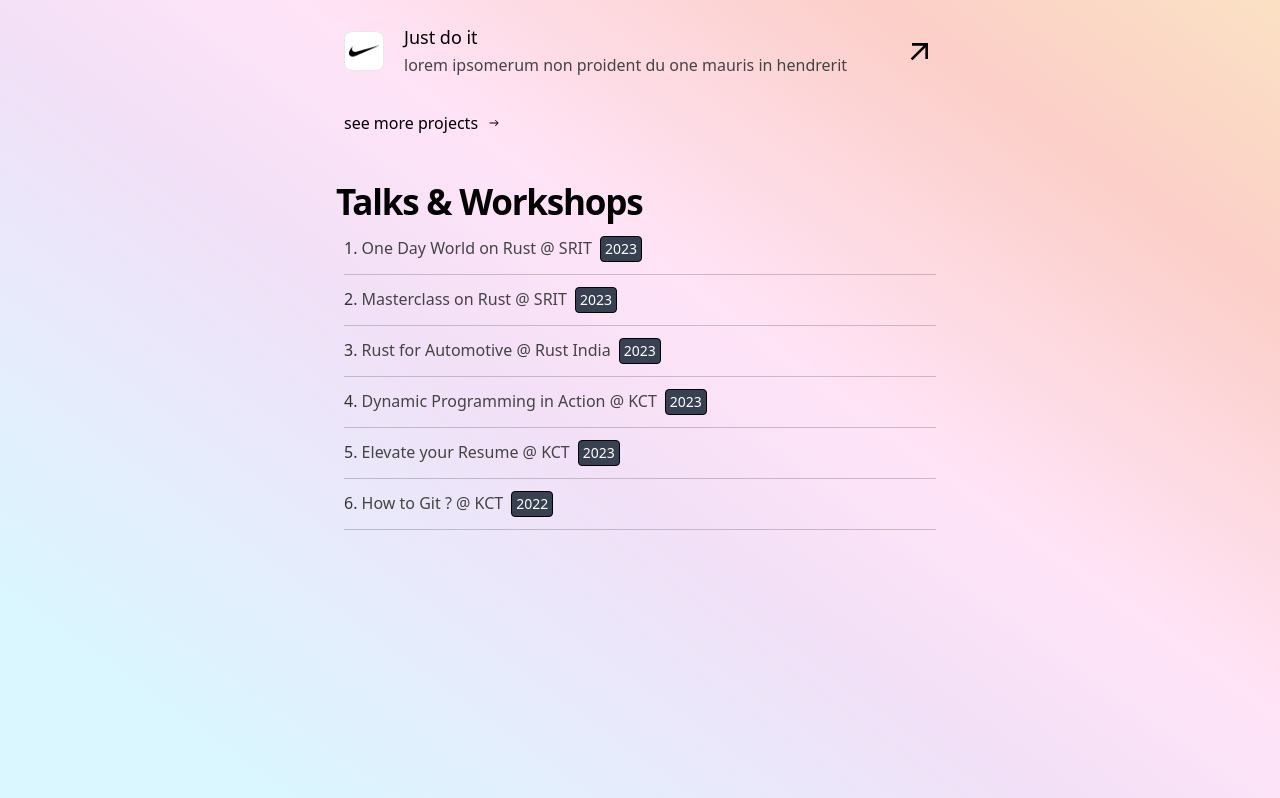
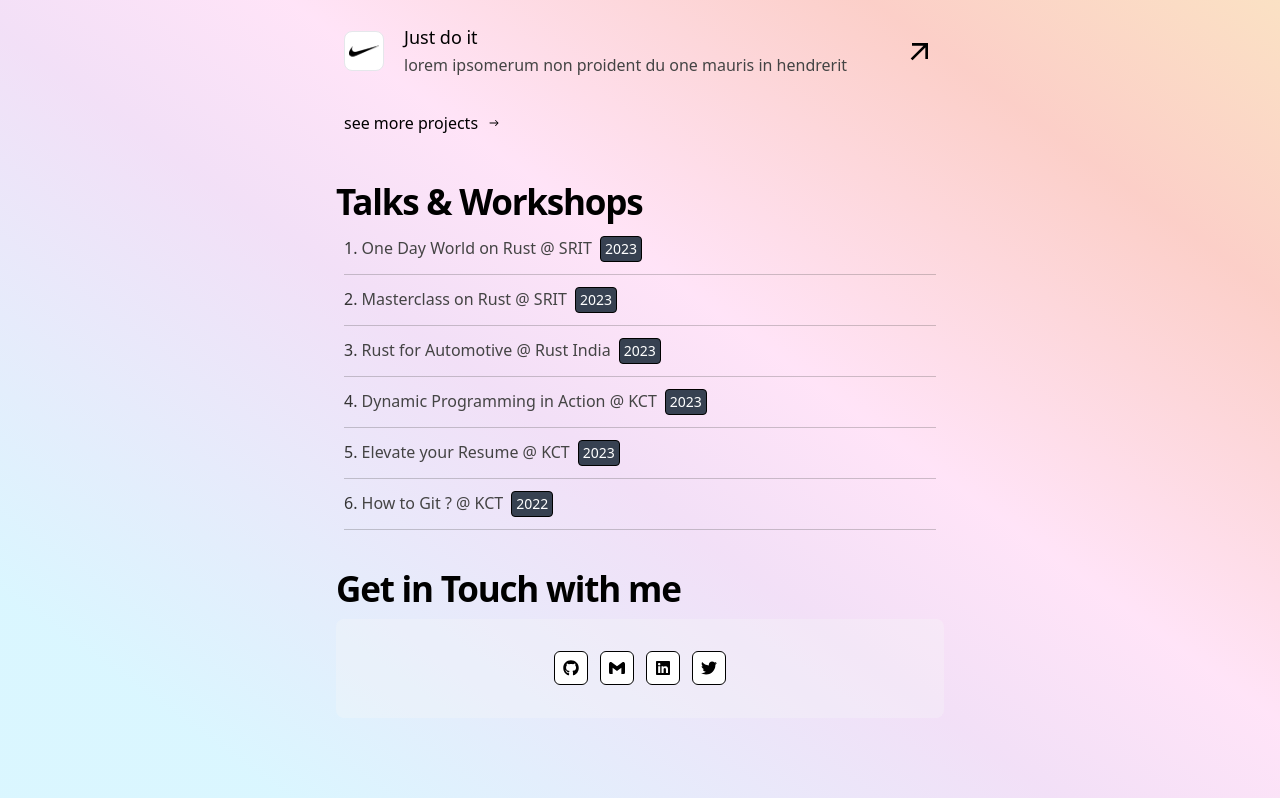
Before and after one commit to YeswanthRajakumarr/my-portfolio-2024, a Next.js app: page / in a window 1280 px wide. Shown: the part 526-1324 px from the top of the page. Built offline with nearby package versions, Linux system fonts and the light colour scheme.

Commit message:
add: contact section

```diff
--- /dev/null
+++ b/src/app/Contact.js
@@ -0,0 +1,48 @@
+import React from "react";
+import { FaGithub, FaLinkedin, FaTwitter } from "react-icons/fa";
+import { SiGmail } from "react-icons/si";
+
+export const Contact = () => {
+  return (
+    <div className="mt-10">
+      <h1 className="w-[410 px] text-black text-[35px] not-italic font-bold leading-[37px] tracking-[-1.2px]">
+        Get in Touch with me
+      </h1>
+      <div className=" bg-cus-tansperant rounded-lg  p-8 flex justify-center gap-3 mt-3">
+        <div>
+          <a href="https://github.com/YeswanthRajakumar" target="_blank">
+            <button className="bg-white p-1 border border-black border-solid rounded-md ">
+              <FaGithub className=" w-[24px] h-6 rounded-lg  p-1" />
+            </button>
+          </a>
+        </div>
+
+        <div>
+          <a target="_blank" href="mailto:yeswanthjayanthi@gmail.com">
+            <button className=" bg-white p-1 border border-black border-solid rounded-md ">
+              <SiGmail className=" w-[24px] h-6 rounded-lg  p-1" />
+            </button>
+          </a>
+        </div>
+
+        <div>
+          <a
+            target="_blank"
+            href="https://www.linkedin.com/in/yeswanthrajakumar/"
+          >
+            <button className="bg-white p-1 border border-black border-solid rounded-md ">
+              <FaLinkedin className=" w-[24px] h-6 rounded-lg  p-1" />
+            </button>
+          </a>
+        </div>
+
+        <div>
+          <a href="https://twitter.com/YeswanthRajaku3" target="_blank"></a>
+          <button className="bg-white p-1 border border-black border-solid rounded-md ">
+            <FaTwitter className=" w-[24px] h-6 rounded-lg  p-1" />
+          </button>
+        </div>
+      </div>
+    </div>
+  );
+};
--- a/src/app/layout.js
+++ b/src/app/layout.js
@@ -8,7 +8,7 @@ export default function RootLayout({ children }) {
   return (
     <html lang="en">
       <body>
-        <div className="w-full max-w-3xl px-4 pt-4 mx-auto lg:px-20 md:pt-10 ">
+        <div className="w-full h-auto max-w-3xl px-4 pt-4 mx-auto lg:px-20 md:pt-10 ">
           {children}
         </div>
       </body>
--- a/src/app/page.js
+++ b/src/app/page.js
@@ -3,7 +3,7 @@ import { NavBar } from "./NavBar";
 import { Hero } from "./Hero";
 import { SideProjects } from "./SideProjects";
 import { Talks } from "./Talks";
-
+import { Contact } from "./Contact";
 export default function Home() {
   return (
     <>
@@ -11,7 +11,8 @@ export default function Home() {
       <Hero />
       <SideProjects />
       <Talks />
-
+      <Contact />
+      {/* <Footer /> */}
     </>
   );
 }
```
Also changed, not shown: src/app/SideProjects.js (+2 -6 lines).
